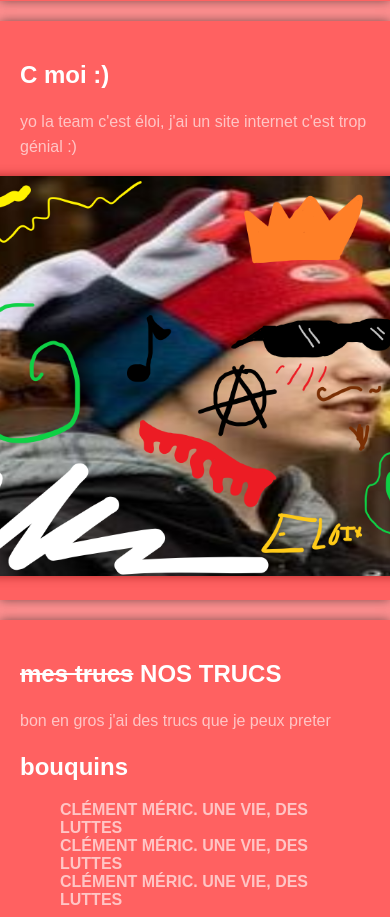
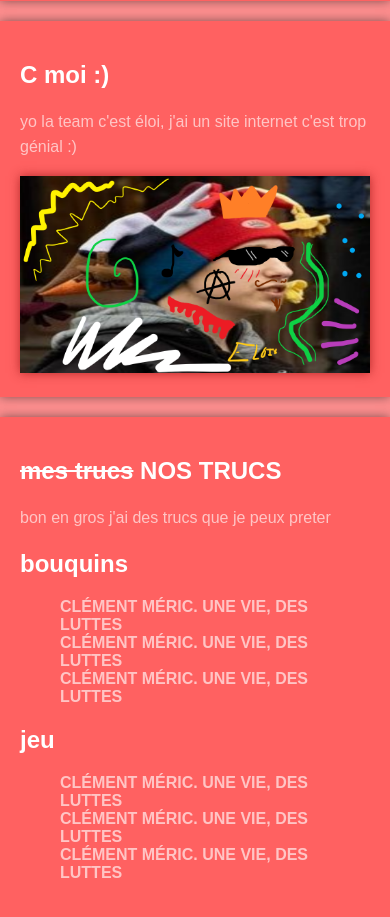
Before and after one commit to eloiseaux/eloiseaux.github.io, a PHP site: page / in a window 390 px wide; the page is wider, and only the part inside the window is pictured. Shown: the part 414-1331 px from the top of that part. Run offline with PHP 8.4, Linux system fonts and the light colour scheme.

Commit message:
Update style.css

```diff
--- a/css/style.css
+++ b/css/style.css
@@ -100,3 +100,11 @@ a{
     display: flex;
     justify-content: center;
 }
+
+/* Styles pour les téléphones */
+@media only screen and (max-width: 600px) {
+    .photo-crane img {
+        max-width: 100%; /* La largeur maximale est de 100% de la largeur de l'écran */
+        height: auto; /* La hauteur s'ajustera automatiquement pour maintenir les proportions de l'image */
+    }
+}
```
